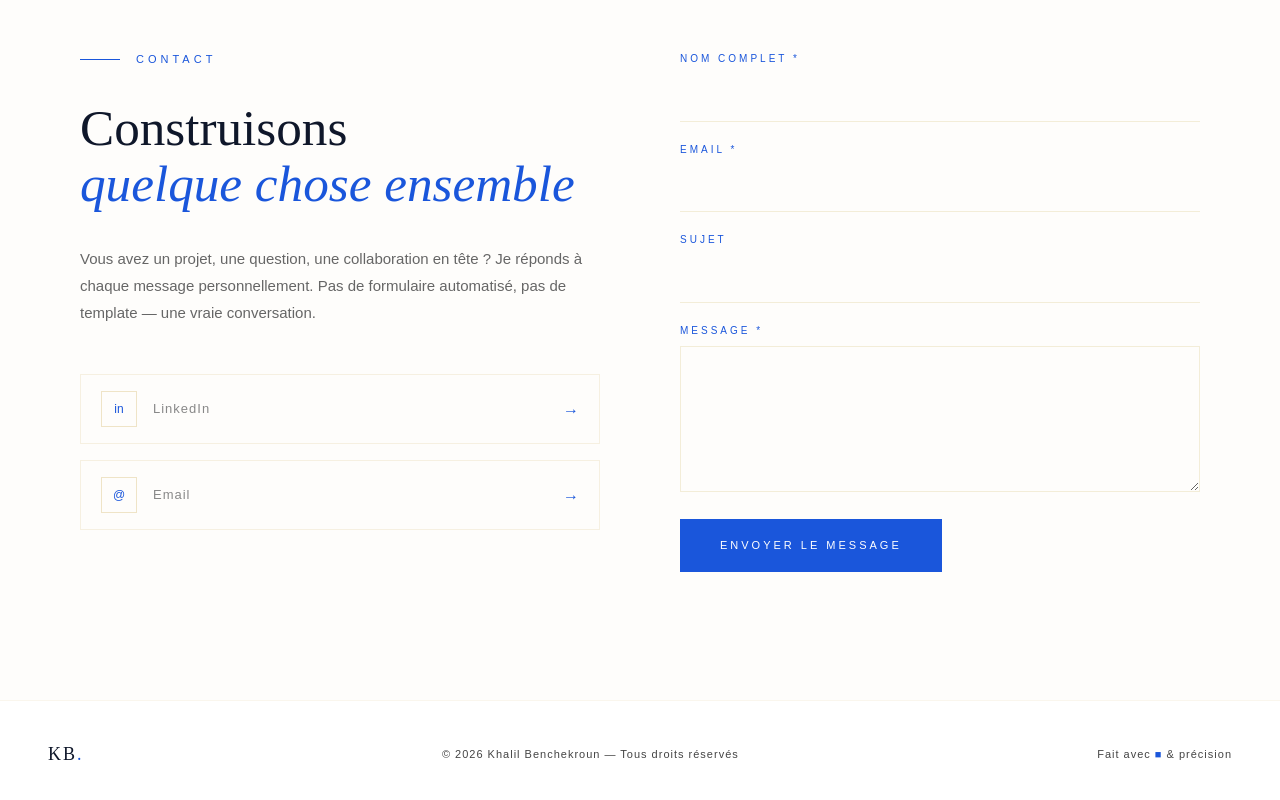
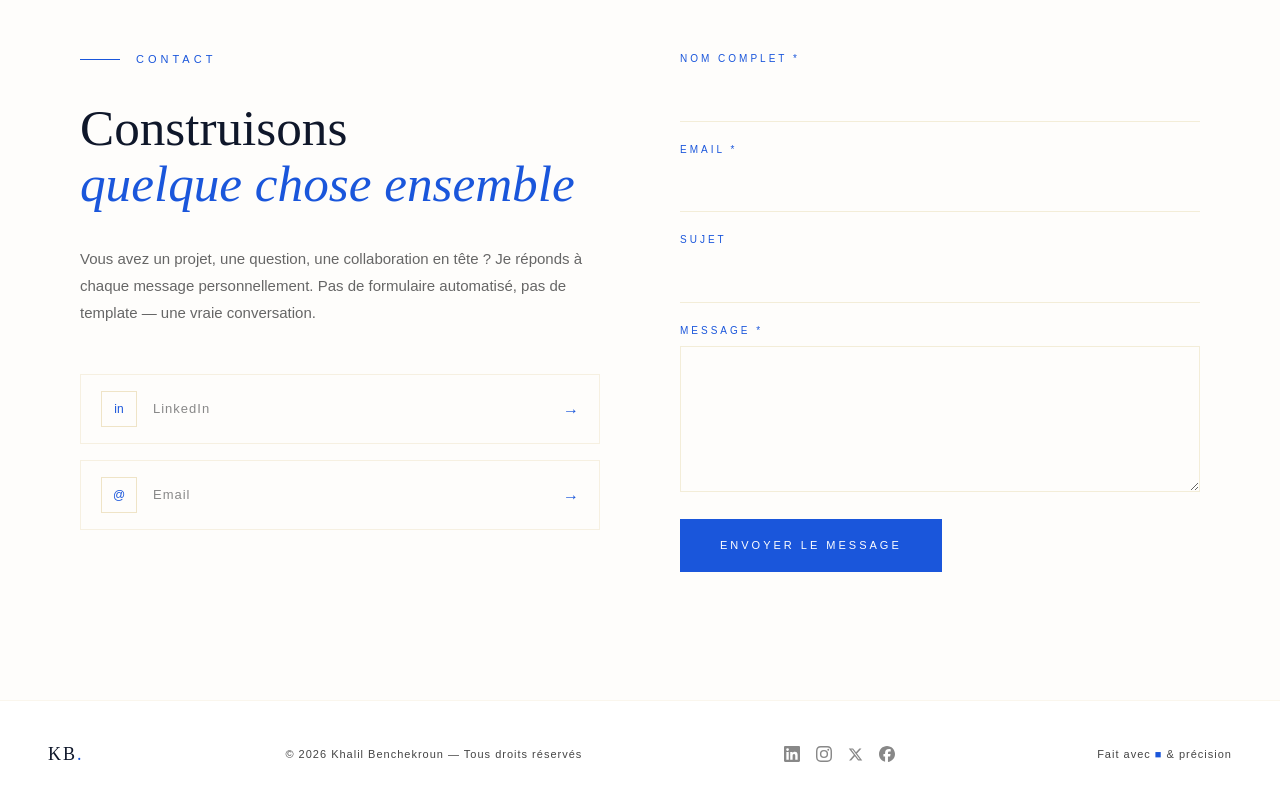
Before and after one commit to Khalil-benchekroun/khalil-personal-site, a Next.js app: page / in a window 1280 px wide. Shown: the part 6946-7746 px from the top of the page. Built offline with nearby package versions, Linux system fonts and the light colour scheme.

Commit message:
Ajout reseaux sociaux (schema Person + footer)

```diff
--- a/app/components/Footer.js
+++ b/app/components/Footer.js
@@ -3,6 +3,45 @@ import { useLanguage } from '../LanguageContext'
 
 export default function Footer() {
   const { t } = useLanguage()
+
+  const socials = [
+    {
+      name: 'LinkedIn',
+      href: 'https://www.linkedin.com/in/khalil-benchekroun/',
+      icon: (
+        <svg width="16" height="16" viewBox="0 0 24 24" fill="currentColor">
+          <path d="M20.447 20.452h-3.554v-5.569c0-1.328-.027-3.037-1.852-3.037-1.853 0-2.136 1.445-2.136 2.939v5.667H9.351V9h3.414v1.561h.046c.477-.9 1.637-1.85 3.37-1.85 3.601 0 4.267 2.37 4.267 5.455v6.286zM5.337 7.433a2.062 2.062 0 01-2.063-2.065 2.064 2.064 0 112.063 2.065zm1.782 13.019H3.555V9h3.564v11.452zM22.225 0H1.771C.792 0 0 .774 0 1.729v20.542C0 23.227.792 24 1.771 24h20.451C23.2 24 24 23.227 24 22.271V1.729C24 .774 23.2 0 22.222 0h.003z"/>
+        </svg>
+      ),
+    },
+    {
+      name: 'Instagram',
+      href: 'https://www.instagram.com/khalilbenchekroun/',
+      icon: (
+        <svg width="16" height="16" viewBox="0 0 24 24" fill="currentColor">
+          <path d="M12 2.163c3.204 0 3.584.012 4.85.07 3.252.148 4.771 1.691 4.919 4.919.058 1.265.069 1.645.069 4.849 0 3.205-.012 3.584-.069 4.849-.149 3.225-1.664 4.771-4.919 4.919-1.266.058-1.644.07-4.85.07-3.204 0-3.584-.012-4.849-.07-3.26-.149-4.771-1.699-4.919-4.92-.058-1.265-.07-1.644-.07-4.849 0-3.204.013-3.583.07-4.849.149-3.227 1.664-4.771 4.919-4.919 1.266-.057 1.645-.069 4.849-.069zm0-2.163c-3.259 0-3.667.014-4.947.072-4.358.2-6.78 2.618-6.98 6.98-.059 1.281-.073 1.689-.073 4.948 0 3.259.014 3.668.072 4.948.2 4.358 2.618 6.78 6.98 6.98 1.281.058 1.689.072 4.948.072 3.259 0 3.668-.014 4.948-.072 4.354-.2 6.782-2.618 6.979-6.98.059-1.28.073-1.689.073-4.948 0-3.259-.014-3.667-.072-4.947-.196-4.354-2.617-6.78-6.979-6.98-1.281-.059-1.69-.073-4.949-.073zm0 5.838a6.163 6.163 0 100 12.326 6.163 6.163 0 000-12.326zm0 10.162a4 4 0 110-8 4 4 0 010 8zm6.406-11.845a1.44 1.44 0 100 2.881 1.44 1.44 0 000-2.881z"/>
+        </svg>
+      ),
+    },
+    {
+      name: 'X',
+      href: 'https://x.com/Khalilbenchekr2',
+      icon: (
+        <svg width="15" height="15" viewBox="0 0 24 24" fill="currentColor">
+          <path d="M18.244 2.25h3.308l-7.227 8.26 8.502 11.24H16.17l-5.214-6.817L4.99 21.75H1.68l7.73-8.835L1.254 2.25H8.08l4.713 6.231zm-1.161 17.52h1.833L7.084 4.126H5.117z"/>
+        </svg>
+      ),
+    },
+    {
+      name: 'Facebook',
+      href: 'https://www.facebook.com/profile.php?id=100073374056108',
+      icon: (
+        <svg width="16" height="16" viewBox="0 0 24 24" fill="currentColor">
+          <path d="M9.101 23.691v-7.98H6.627v-3.667h2.474v-1.58c0-4.085 1.848-5.978 5.858-5.978.401 0 .955.042 1.468.103a8.68 8.68 0 011.141.195v3.325a8.623 8.623 0 00-.653-.036 26.805 26.805 0 00-.733-.009c-.707 0-1.259.096-1.675.309a1.686 1.686 0 00-.679.622c-.258.42-.374.995-.374 1.752v1.297h3.919l-.386 1.928-.287 1.739h-3.246v8.245C19.396 23.238 24 18.179 24 12.044c0-6.627-5.373-12-12-12s-12 5.373-12 12c0 5.628 3.874 10.35 9.101 11.647Z"/>
+        </svg>
+      ),
+    },
+  ]
 
   return (
     <footer style={{
@@ -33,6 +72,27 @@ export default function Footer() {
         © {new Date().getFullYear()} Khalil Benchekroun — {t.footer_rights}
       </div>
 
+      <div style={{ display: 'flex', gap: '16px', alignItems: 'center' }}>
+        {socials.map(social => (
+          <a
+            key={social.name}
+            href={social.href}
+            target="_blank"
+            rel="noopener noreferrer"
+            aria-label={social.name}
+            style={{
+              color: '#888',
+              display: 'flex',
+              transition: 'color 0.3s',
+            }}
+            onMouseEnter={e => e.currentTarget.style.color = '#1A56DB'}
+            onMouseLeave={e => e.currentTarget.style.color = '#888'}
+          >
+            {social.icon}
+          </a>
+        ))}
+      </div>
+
       <div style={{
         fontFamily: 'DM Sans, sans-serif',
         fontSize: '11px',
--- a/app/layout.js
+++ b/app/layout.js
@@ -41,6 +41,9 @@ const personSchema = {
   description: 'Co-founder & CTO de LIVRR. Expert en stratégie digitale et growth marketing avec 12 ans d\'expérience. Professeur universitaire.',
   sameAs: [
     'https://linkedin.com/in/khalil-benchekroun',
+    'https://www.instagram.com/khalilbenchekroun/',
+    'https://www.facebook.com/profile.php?id=100073374056108',
+    'https://x.com/Khalilbenchekr2',
   ],
   knowsAbout: ['Growth Marketing', 'Stratégie Digitale', 'CTO', 'Marketing Digital'],
 }
```
